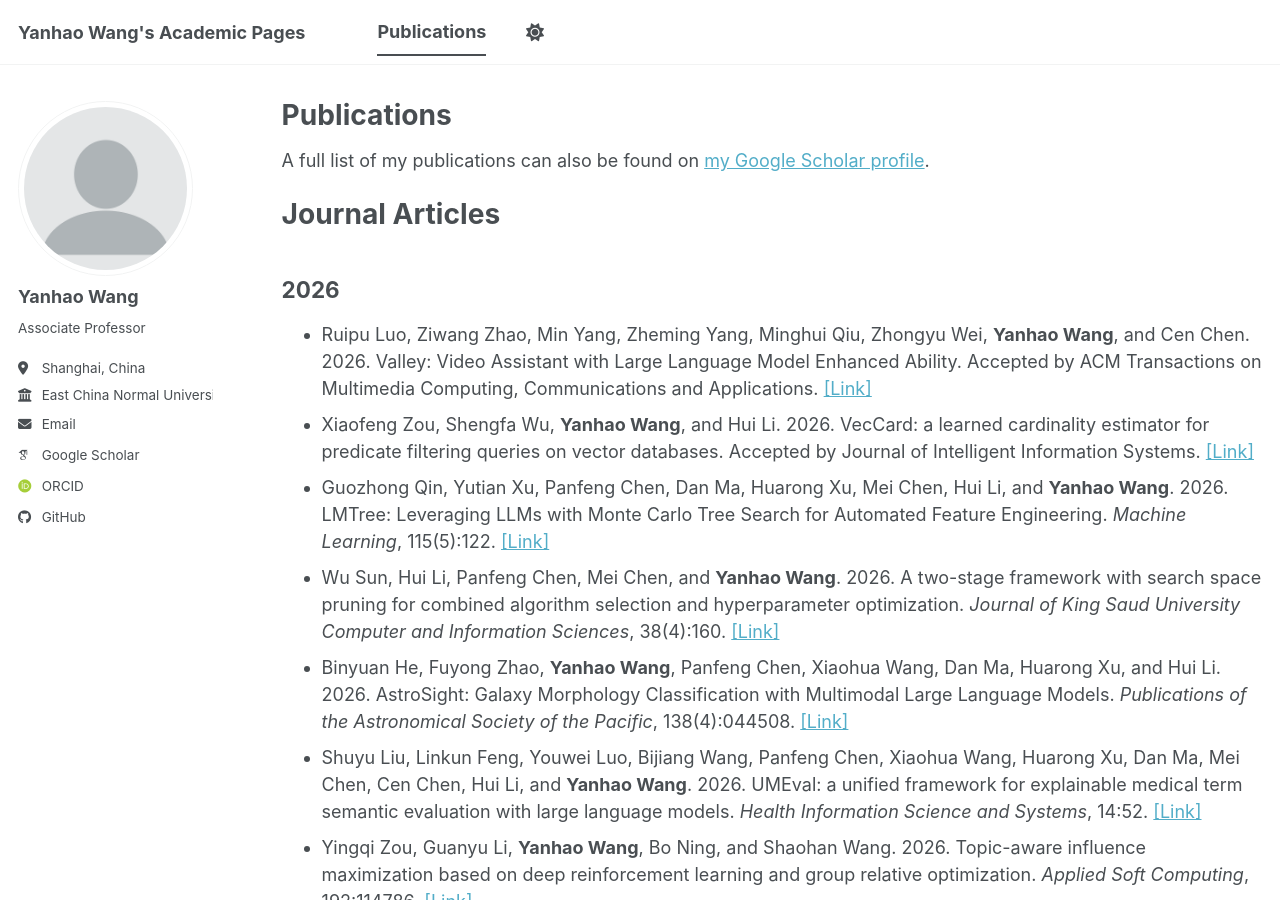
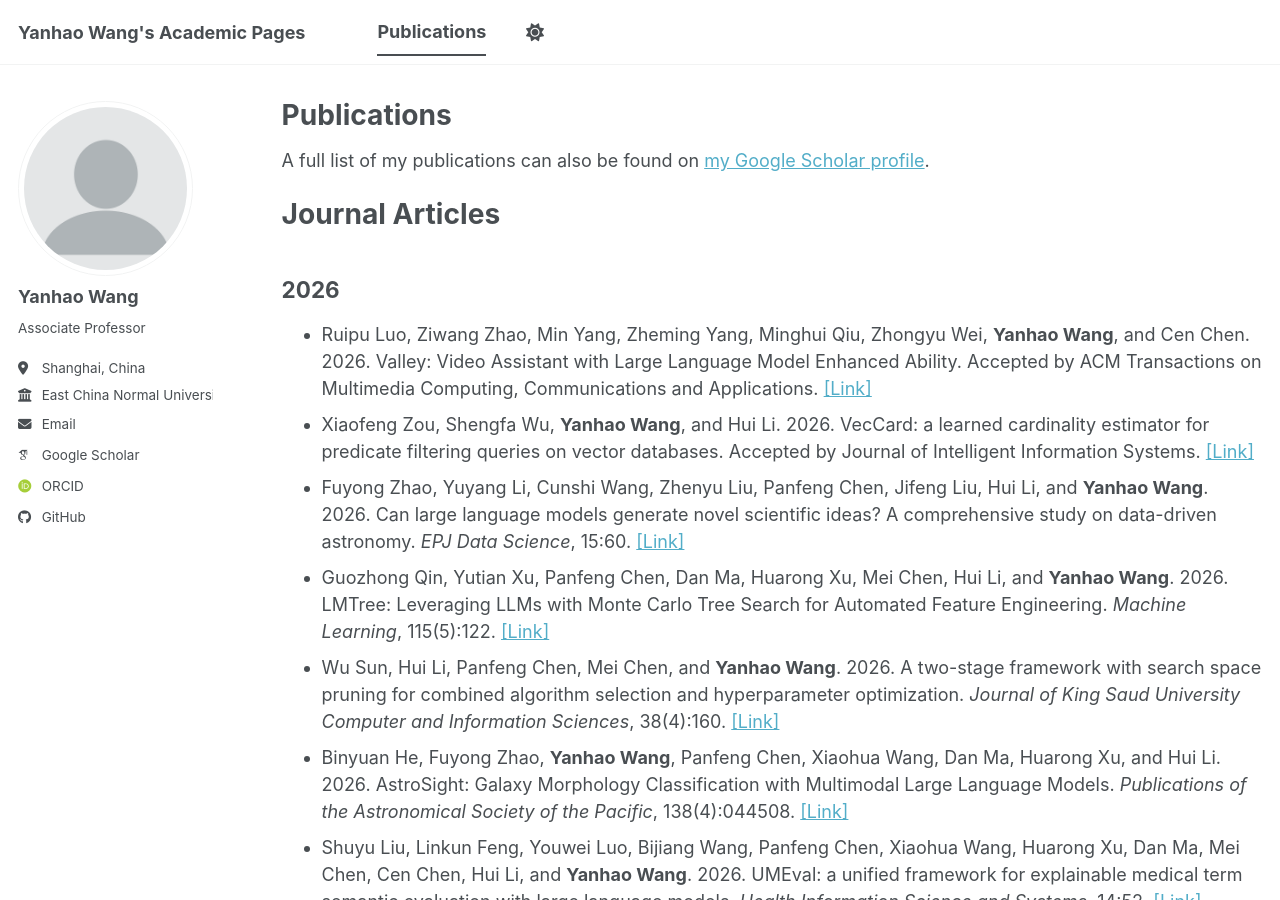
Before and after one commit to yhwang1990/yhwang1990.github.io, a Jekyll site: the page built from _pages/publications.md, in a window 1280 px wide and 900 px high. Built offline with Jekyll 4.4.1, drawn with Linux system fonts in a browser that asks for light colours; some web fonts are replaced; a script bundle is joined from its source files by our own code; library files that are not in the unit come from our copies.

Commit message:
Update publications.md

```diff
--- a/_pages/publications.md
+++ b/_pages/publications.md
@@ -11,6 +11,7 @@ A full list of my publications can also be found on [my Google Scholar profile](
 ## 2026
 - Ruipu Luo, Ziwang Zhao, Min Yang, Zheming Yang, Minghui Qiu, Zhongyu Wei, **Yanhao Wang**, and Cen Chen. 2026. Valley: Video Assistant with Large Language Model Enhanced Ability. Accepted by ACM Transactions on Multimedia Computing, Communications and Applications. [[Link]](https://doi.org/10.1145/3796716)
 - Xiaofeng Zou, Shengfa Wu, **Yanhao Wang**, and Hui Li. 2026. VecCard: a learned cardinality estimator for predicate filtering queries on vector databases. Accepted by Journal of Intelligent Information Systems. [[Link]](https://doi.org/10.1007/s10844-026-01064-5)
+- Fuyong Zhao, Yuyang Li, Cunshi Wang, Zhenyu Liu, Panfeng Chen, Jifeng Liu, Hui Li, and **Yanhao Wang**. 2026. Can large language models generate novel scientific ideas? A comprehensive study on data-driven astronomy. *EPJ Data Science*, 15:60. [[Link]](https://doi.org/10.1140/epjds/s13688-026-00672-z)
 - Guozhong Qin, Yutian Xu, Panfeng Chen, Dan Ma, Huarong Xu, Mei Chen, Hui Li, and **Yanhao Wang**. 2026. LMTree: Leveraging LLMs with Monte Carlo Tree Search for Automated Feature Engineering. *Machine Learning*, 115(5):122. [[Link]](https://doi.org/10.1007/s10994-026-07044-8)
 - Wu Sun, Hui Li, Panfeng Chen, Mei Chen, and **Yanhao Wang**. 2026. A two-stage framework with search space pruning for combined algorithm selection and hyperparameter optimization. *Journal of King Saud University Computer and Information Sciences*, 38(4):160. [[Link]](https://doi.org/10.1007/s44443-026-00496-x)
 - Binyuan He, Fuyong Zhao, **Yanhao Wang**, Panfeng Chen, Xiaohua Wang, Dan Ma, Huarong Xu, and Hui Li. 2026. AstroSight: Galaxy Morphology Classification with Multimodal Large Language Models. *Publications of the Astronomical Society of the Pacific*, 138(4):044508. [[Link]](https://doi.org/10.1088/1538-3873/ae5f46)
```
